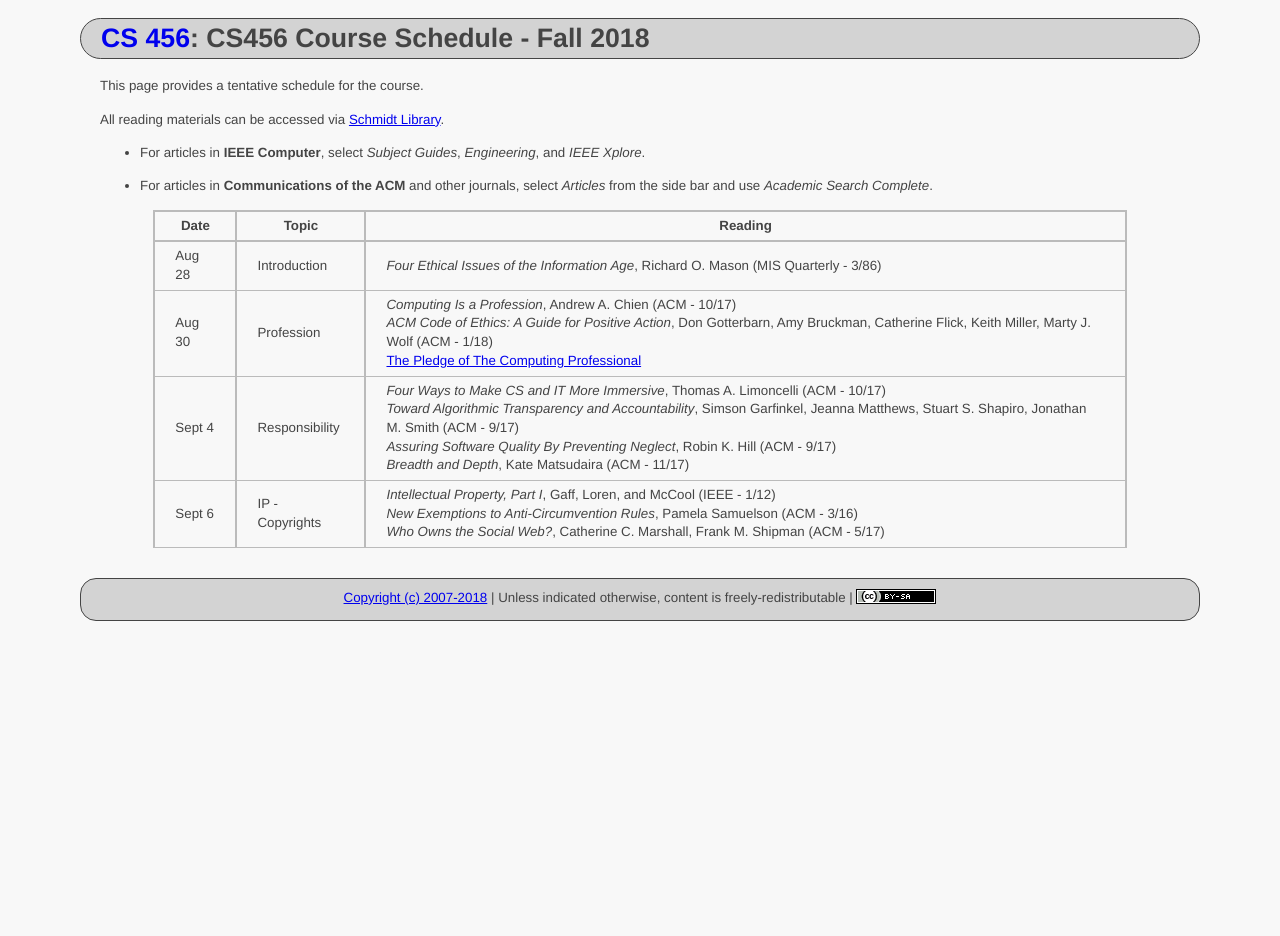
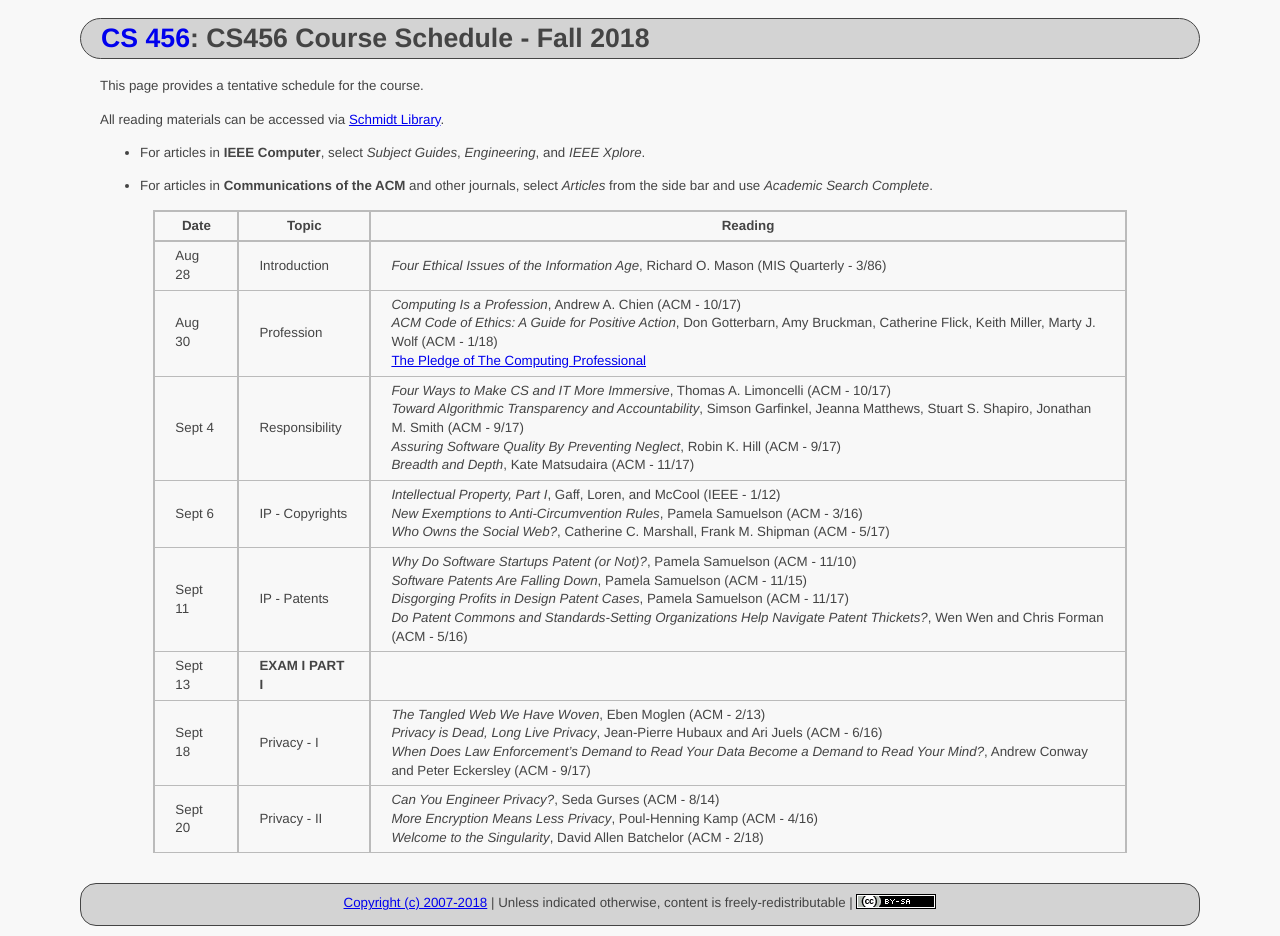
Before and after one commit to ycpcs/cs456-fall2018, a Jekyll site: the page built from schedule/index.md, in a window 1280 px wide. Built offline with Jekyll 4.4.1, drawn with Linux system fonts in a browser that asks for light colours; before the commit the page ends 900 px from its top, so only the background shows below that.

Commit message:
update schedule
update schedule

```diff
--- a/schedule/index.md
+++ b/schedule/index.md
@@ -18,6 +18,10 @@ All reading materials can be accessed via [Schmidt Library](http://library.ycp.e
 > Aug 30  | Profession          | *Computing Is a Profession*, Andrew A. Chien (ACM - 10/17) <br /> *ACM Code of Ethics: A Guide for Positive Action*, Don Gotterbarn, Amy Bruckman, Catherine Flick, Keith Miller, Marty J. Wolf (ACM - 1/18) <br /> [The Pledge of The Computing Professional](http://pledge-of-the-computing-professional.org/home-page/the-oath) |
 > Sept 4  | Responsibility      | *Four Ways to Make CS and IT More Immersive*, Thomas A. Limoncelli (ACM - 10/17) <br /> *Toward Algorithmic Transparency and Accountability*, Simson Garfinkel, Jeanna Matthews, Stuart S. Shapiro, Jonathan M. Smith (ACM - 9/17) <br /> *Assuring Software Quality By Preventing Neglect*, Robin K. Hill (ACM - 9/17) <br /> *Breadth and Depth*, Kate Matsudaira (ACM - 11/17) |
 > Sept 6  | IP - Copyrights     | *Intellectual Property, Part I*, Gaff, Loren, and McCool (IEEE - 1/12) <br /> *New Exemptions to Anti-Circumvention Rules*, Pamela Samuelson (ACM - 3/16) <br /> *Who Owns the Social Web?*, Catherine C. Marshall, Frank M. Shipman (ACM - 5/17) |
+> Sept 11 | IP - Patents        | *Why Do Software Startups Patent (or Not)?*, Pamela Samuelson (ACM - 11/10) <br/> *Software Patents Are Falling Down*, Pamela Samuelson (ACM - 11/15) <br /> *Disgorging Profits in Design Patent Cases*, Pamela Samuelson (ACM - 11/17) <br /> *Do Patent Commons and Standards-Setting Organizations Help Navigate Patent Thickets?*, Wen Wen and Chris Forman (ACM - 5/16) |
+> Sept 13 | **EXAM I PART I**   |  |
+> Sept 18 | Privacy - I         | *The Tangled Web We Have Woven*, Eben Moglen (ACM - 2/13) <br /> *Privacy is Dead, Long Live Privacy*, Jean-Pierre Hubaux and Ari Juels (ACM - 6/16) <br /> *When Does Law Enforcement's Demand to Read Your Data Become a Demand to Read Your Mind?*, Andrew Conway and Peter Eckersley (ACM - 9/17) |
+> Sept 20 | Privacy - II        | *Can You Engineer Privacy?*, Seda Gurses (ACM - 8/14) <br /> *More Encryption Means Less Privacy*, Poul-Henning Kamp (ACM - 4/16) <br /> *Welcome to the Singularity*, David Allen Batchelor (ACM - 2/18) |
 
 
 
```
Also changed, not shown: index.md (+2 -0 lines).
